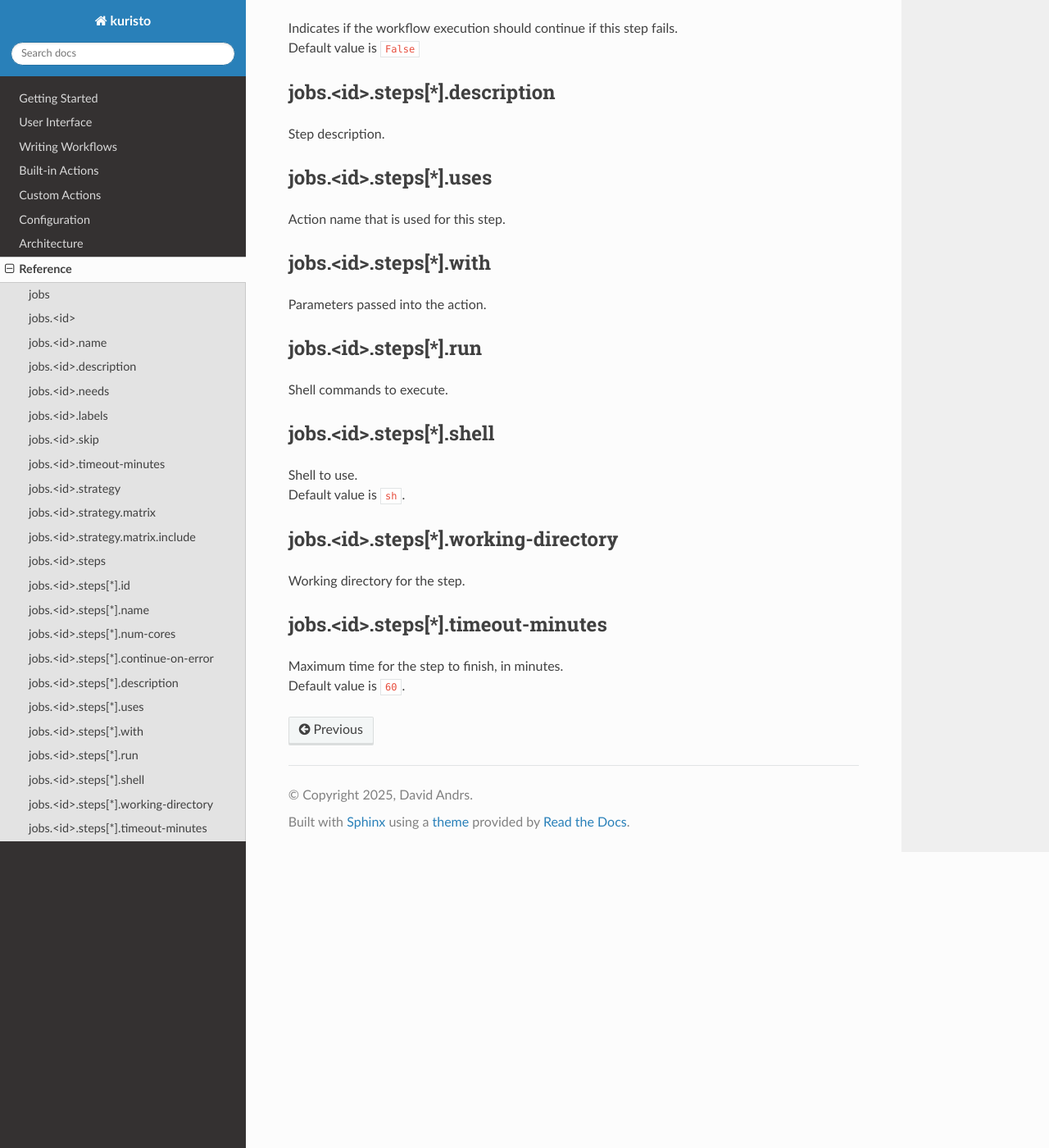
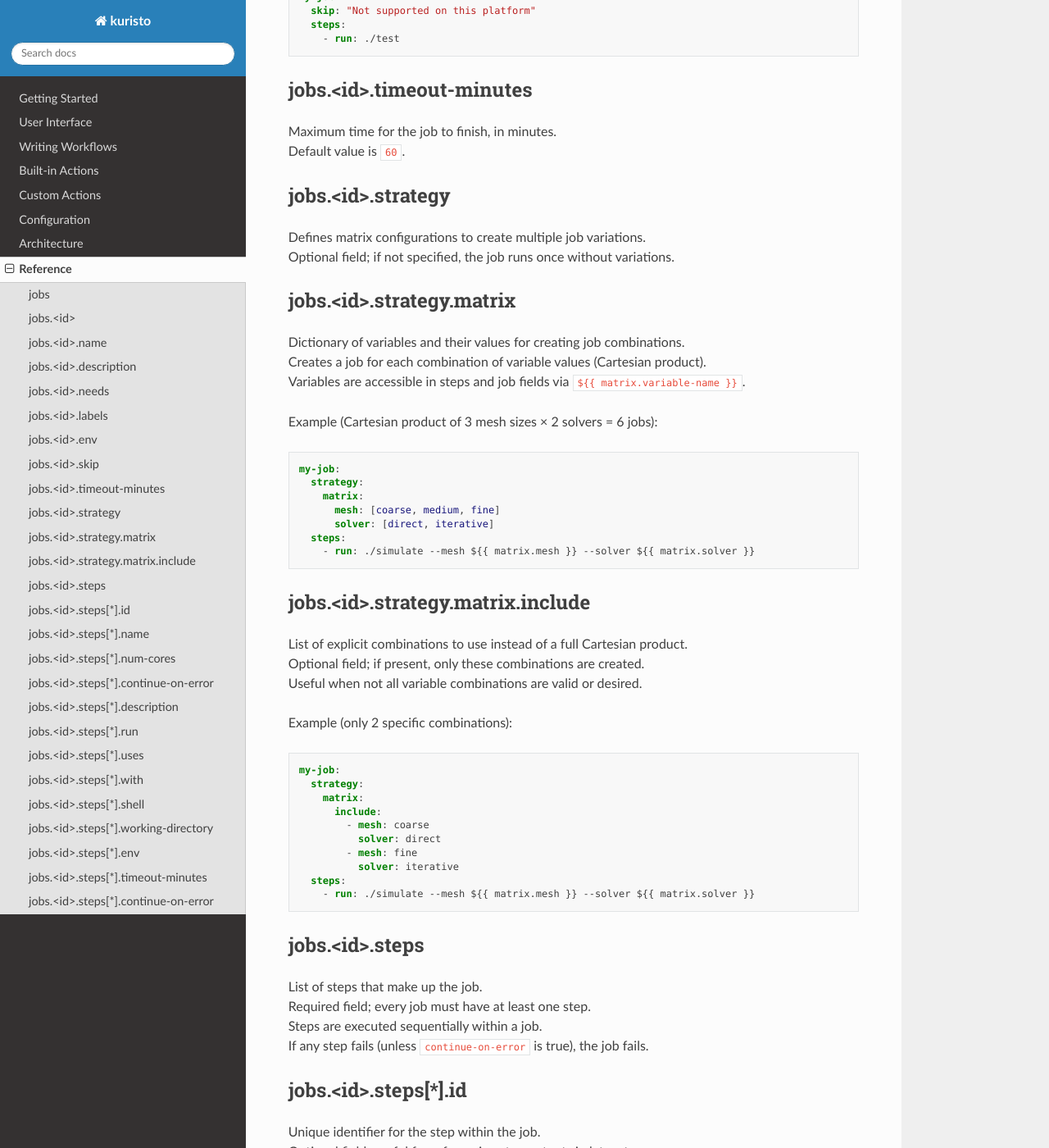
Before and after one commit to andrsd/kuristo, a Sphinx documentation site: the page built from docs/reference.rst, in a window 1280 px wide and 1400 px high, scrolled down 1900 px. Shown: the whole window at 82% size. Built offline with Sphinx 7.4.7 and the Read the Docs theme 3.1.0, drawn with Linux system fonts in a browser that asks for light colours; some of the changed text lies outside the part shown.

Commit message:
Enhance reference documentation with examples and missing info
- Fill in TODO sections for strategy and strategy.matrix with detailed explanations
- Add missing jobs.<id>.env field for job-level environment variables
- Add missing jobs.<id>.steps[*].env field for step-level environment variables
- Improve descriptions with clarity on optional vs required fields
- Add default values for all fields where applicable
- Add practical YAML examples throughout for:
  * Job names and descriptions
  * Environment variables (job and step level)
  * Skip field with reason
  * Matrix strategy (both Cartesian and include variants)
  * Step ID/output references
  * run vs uses distinction
  * action parameters (with field)
  * working directory changes
- Improve sparse descriptions to be more helpful and concrete
- Clarify mutually exclusive fields (run vs uses)
- Add timeout and continue-on-error field explanations

Co-Authored-By: Claude Haiku 4.5 <noreply@anthropic.com>

```diff
--- a/docs/reference.rst
+++ b/docs/reference.rst
@@ -12,17 +12,34 @@ Workflow is made up of jobs, which run in parallel by default.
 jobs.<id>
 ---------
 
-This is the job ID and must be unique within the workflow file.
+The job ID, which must be unique within the workflow file.
+This ID is used to reference the job in ``needs`` dependencies and in command line output.
 
 jobs.<id>.name
 --------------
 
-Job name which will be displayed in the user interface.
+| Display name for the job shown in the user interface and logs.
+| Optional field; defaults to the job ID if not specified.
+
+Example:
+
+.. code:: yaml
+
+   my-job:
+     name: "Convergence Study"
 
 jobs.<id>.description
 ---------------------
 
-Job description.
+| Longer description of what the job does.
+| Optional field used for documentation purposes.
+
+Example:
+
+.. code:: yaml
+
+   my-job:
+     description: "Run simulation with varying mesh refinements"
 
 jobs.<id>.needs
 ---------------
@@ -36,13 +53,47 @@ jobs.<id>.labels
 | List of labels for filtering jobs during execution.
 | Allows selective execution of job subsets using the ``--label`` CLI option.
 | Optional field with no default value.
-| Example: ``labels: [smoke, quick]``
+
+Example:
+
+.. code:: yaml
+
+   my-job:
+     labels: [smoke, quick]
+
+
+jobs.<id>.env
+-------------
+
+| Environment variables for the job.
+| Optional field; a dictionary of key-value pairs passed to all steps in the job.
+
+Example:
+
+.. code:: yaml
+
+   my-job:
+     env:
+       PRECISION: double
+       NUM_THREADS: 4
+     steps:
+       - run: ./simulate  # Can use $PRECISION and $NUM_THREADS
 
 jobs.<id>.skip
 --------------
 
-If set, the job will be skipped.
-It is recommended to describe the reason why the job is skipped.
+| Skip this job and mark it as skipped in the report.
+| Optional field; provide a string describing why the job is skipped.
+| If not set or empty, the job runs normally.
+
+Example:
+
+.. code:: yaml
+
+   my-job:
+     skip: "Not supported on this platform"
+     steps:
+       - run: ./test
 
 jobs.<id>.timeout-minutes
 -------------------------
@@ -53,38 +104,94 @@ jobs.<id>.timeout-minutes
 jobs.<id>.strategy
 ------------------
 
-TODO
+| Defines matrix configurations to create multiple job variations.
+| Optional field; if not specified, the job runs once without variations.
 
 jobs.<id>.strategy.matrix
 -------------------------
 
-TODO
+| Dictionary of variables and their values for creating job combinations.
+| Creates a job for each combination of variable values (Cartesian product).
+| Variables are accessible in steps and job fields via ``${{ matrix.variable-name }}``.
+
+Example (Cartesian product of 3 mesh sizes × 2 solvers = 6 jobs):
+
+.. code:: yaml
+
+   my-job:
+     strategy:
+       matrix:
+         mesh: [coarse, medium, fine]
+         solver: [direct, iterative]
+     steps:
+       - run: ./simulate --mesh ${{ matrix.mesh }} --solver ${{ matrix.solver }}
 
 jobs.<id>.strategy.matrix.include
 ---------------------------------
 
-TODO
+| List of explicit combinations to use instead of a full Cartesian product.
+| Optional field; if present, only these combinations are created.
+| Useful when not all variable combinations are valid or desired.
+
+Example (only 2 specific combinations):
+
+.. code:: yaml
+
+   my-job:
+     strategy:
+       matrix:
+         include:
+           - mesh: coarse
+             solver: direct
+           - mesh: fine
+             solver: iterative
+     steps:
+       - run: ./simulate --mesh ${{ matrix.mesh }} --solver ${{ matrix.solver }}
 
 jobs.<id>.steps
 ---------------
 
-Steps that made up the job
+| List of steps that make up the job.
+| Required field; every job must have at least one step.
+| Steps are executed sequentially within a job.
+| If any step fails (unless ``continue-on-error`` is true), the job fails.
 
 jobs.<id>.steps[*].id
 ---------------------
 
-Step ID.
+| Unique identifier for the step within the job.
+| Optional field; useful for referencing step outputs in later steps.
+
+Example:
+
+.. code:: yaml
+
+   steps:
+     - id: simulation
+       run: ./simulate > results.txt
+     - name: Verify results
+       run: grep "SUCCESS" ${{ steps.simulation.output }}
 
 jobs.<id>.steps[*].name
 -----------------------
 
-Step name.
-This is displayed in user interface.
+| Display name for the step shown in logs and user interface.
+| Optional field; defaults to showing the step index if not specified.
+
+Example:
+
+.. code:: yaml
+
+   steps:
+     - name: "Run convergence study"
+       run: ./simulate
 
 jobs.<id>.steps[*].num-cores
 ----------------------------
 
-Number of cores to use.
+| Number of CPU cores required for this step.
+| Optional field; default is ``1``.
+| Kuristo will allocate the requested cores and ensure total allocation doesn't exceed configured limit.
 
 jobs.<id>.steps[*].continue-on-error
 ------------------------------------
@@ -95,36 +202,112 @@ jobs.<id>.steps[*].continue-on-error
 jobs.<id>.steps[*].description
 ------------------------------
 
-Step description.
+| Documentation string describing what the step does.
+| Optional field; useful for understanding workflow purpose.
+
+jobs.<id>.steps[*].run
+----------------------
+
+| Shell commands to execute.
+| Either ``run`` or ``uses`` must be specified (mutually exclusive).
+| Commands are executed with the specified shell.
+
+Example:
+
+.. code:: yaml
+
+   steps:
+     - name: "Prepare and run simulation"
+       run: |
+         ./prepare_mesh.sh data/input.msh
+         ./simulate --config sim.cfg --output results.e
+         ./postprocess.py results.e > analysis.txt
 
 jobs.<id>.steps[*].uses
 -----------------------
 
-Action name that is used for this step.
+| Name of a custom action (plugin) to execute.
+| Either ``run`` or ``uses`` must be specified (mutually exclusive).
+| Action names follow the format ``namespace/action-name``.
+
+Example:
+
+.. code:: yaml
+
+   steps:
+     - name: "Validate output"
+       uses: checks/exodiff
+       with:
+         input: results.e
+         gold: gold.e
 
 jobs.<id>.steps[*].with
 -----------------------
 
-Parameters passed into the action.
+| Parameters passed to the action specified by ``uses``.
+| Optional field; a dictionary of key-value pairs.
+| Each action defines which parameters it accepts.
 
-jobs.<id>.steps[*].run
-----------------------
+Example:
 
-Shell commands to execute.
+.. code:: yaml
+
+   steps:
+     - uses: checks/regex
+       with:
+         input: output.txt
+         pattern: "SUCCESS"
 
 jobs.<id>.steps[*].shell
 ------------------------
 
-| Shell to use.
-| Default value is ``sh``.
+| Shell to use for executing ``run`` commands.
+| Optional field; default is ``sh``.
+| Common values: ``sh``, ``bash``, ``zsh``.
 
 jobs.<id>.steps[*].working-directory
 ------------------------------------
 
-Working directory for the step.
+| Directory to execute the step in.
+| Optional field; if not specified, uses the job's working directory.
+
+Example:
+
+.. code:: yaml
+
+   steps:
+     - name: "Build"
+       working-directory: build/
+       run: cmake .. && make
+
+jobs.<id>.steps[*].env
+----------------------
+
+| Environment variables specific to this step.
+| Optional field; a dictionary of key-value pairs.
+| Merged with job-level environment variables.
+
+Example:
+
+.. code:: yaml
+
+   steps:
+     - name: "Run with custom settings"
+       env:
+         OMP_NUM_THREADS: 4
+         DEBUG: 1
+       run: ./simulate
 
 jobs.<id>.steps[*].timeout-minutes
 ----------------------------------
 
-| Maximum time for the step to finish, in minutes.
-| Default value is ``60``.
+| Maximum time for the step to complete, in minutes.
+| Optional field; default is ``60``.
+| If exceeded, the step is terminated and marked as failed.
+
+jobs.<id>.steps[*].continue-on-error
+------------------------------------
+
+| Continue job execution if this step fails.
+| Optional field; default is ``false``.
+| When ``true``, a failed step does not fail the entire job.
```
